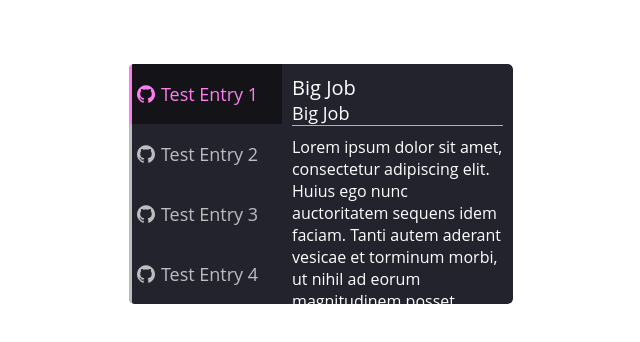
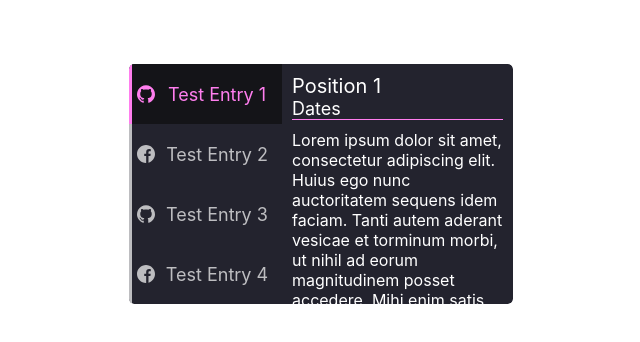
Before and after one commit to matt-bendel/react-info-carousel, a React (Create React App) app: page / in a window 1280 px wide. Shown: the top 342 px of the page, without its empty margins (319-959 px from the left). Built offline with nearby package versions, Linux system fonts and the light colour scheme.

Commit message:
Updating readme and small changes

```diff
--- a/src/App.js
+++ b/src/App.js
@@ -2,10 +2,24 @@ import React from 'react';
 import './App.css';
 import {Carousel} from "./components/react-text-carousel/Carousel";
 import {ReactComponent as GitIcon} from './github-logo.svg';
+import {ReactComponent as FacebookIcon} from './facebook.svg';
 
 const Git = (className) => <GitIcon className={className} />;
-const buttons = [{text: 'Test Entry 1', icon: Git}, {text: 'Test Entry 2', icon: Git}, {text: 'Test Entry 3', icon: Git}, {text: 'Test Entry 4', icon: Git}];
-const rowCon = [{title: 'Big Job', text: 'Lorem ipsum dolor sit amet, consectetur adipiscing elit. Huius ego nunc auctoritatem sequens idem faciam. Tanti autem aderant vesicae et torminum morbi, ut nihil ad eorum magnitudinem posset accedere. Mihi enim satis est, ipsis non satis. Haec dicuntur fortasse ieiunius; Duo Reges: constructio interrete. Sed ad haec, nisi molestum est, habeo quae velim.'}, {title: 'Other Job', text: 'banana job'}, {title: 'Test Job', text: 'banana job'}, {title: 'Yet sanother Job', text: 'banana job'}]
+const FB = (className) => <FacebookIcon className={className} />;
+
+const buttons = [
+    {text: 'Test Entry 1', icon: Git},
+    {text: 'Test Entry 2', icon: FB},
+    {text: 'Test Entry 3', icon: Git},
+    {text: 'Test Entry 4', icon: FB},
+    ];
+
+const rowCon = [
+    {title: 'Position 1', subTitle: 'Dates', text: 'Lorem ipsum dolor sit amet, consectetur adipiscing elit. Huius ego nunc auctoritatem sequens idem faciam. Tanti autem aderant vesicae et torminum morbi, ut nihil ad eorum magnitudinem posset accedere. Mihi enim satis est, ipsis non satis. Haec dicuntur fortasse ieiunius; Duo Reges: constructio interrete. Sed ad haec, nisi molestum est, habeo quae velim.'},
+    {title: 'Position 2', subTitle: 'Dates', text: 'banana job'},
+    {title: 'Position 3', subTitle: 'Dates', text: 'banana job'},
+    {title: 'Position 4', subTitle: 'Dates', text: 'banana job'},
+    ]
 function App() {
   return (
     <div className="App" style={{height: 1000}}>
--- a/src/components/react-text-carousel/Carousel.js
+++ b/src/components/react-text-carousel/Carousel.js
@@ -1,37 +1,36 @@
-import React, {Component, useState} from "react";
+import React from "react";
 import CarouselItem from "./components/CarouselItem";
-import Slide from "react-reveal/Slide";
+import Fade from "react-reveal/Fade";
 import makeCarousel from 'react-reveal/makeCarousel';
 require('./css/carousel.css');
 
 // Props List
-// containerStyle
-// overwriteStyle - Style Object - {width: blah, backgroundColor: white, etc..}
+// customStyles
 // rowButtons - [{text: '', iconLeft: ComponentImage, iconRight: Image}, ...]
 // rowContent - [{title: '', text: '', subTitle: ''}, ...]
-// hoverColorText - hexadecimal color - default green
-// hoverColorBackground - hexadecimal color - default black
 // renderText - Custom render function to your own content for each state function _renderItem(index)
+// customCarousel - custom Carousel render function
+// ReactRevealAnimation - maybe
 
 export const Carousel = (props) => {
     const createTexts = () => {
         return props.rowContent.map( (item, index) => {
-            let key = 'slide' + index;
+            let key = 'Fade' + index;
             return(
-                <Slide key={key} bottom>
+                <Fade key={key} bottom>
                     <div className="text-container">
                         <p className="list-title">
                             {item.title}
                         </p>
                         <p className="list-subtitle">
-                            {item.title}
+                            {item.subTitle}
                         </p>
                         <div className="break" />
                         <p className="list-text">
                             {item.text}
                         </p>
                     </div>
-                </Slide>
+                </Fade>
             );
         });
     }
--- a/src/components/react-text-carousel/css/carousel.css
+++ b/src/components/react-text-carousel/css/carousel.css
@@ -1,6 +1,4 @@
 .root {
-    font-size: 16px;
-    font-family: 'Open Sans';
     color: white;
     height: auto;
     overflow: hidden;
@@ -11,6 +9,10 @@
     --active-text: #ff7eee;
     --bg-primary: #23232e;
     --bg-secondary: #141418;
+    --title-font: 20px;
+    --subtitle-font: 18px;
+    --body-font: 16px;
+    --button-font: 18px;
     border-radius: 5px;
 }
 
@@ -70,19 +72,20 @@
     text-align: center;
     justify-content: center;
     align-items: center;
-    font-size: 18px;
-    margin-left: 5px;
+    font-size: var(--button-font);
+    margin-left: 20px;
 }
 
 .list-text {
     text-align: left;
+    font-size: var(--body-font);
     margin: 0;
     padding: 10px;
 }
 
 .list-subtitle {
     text-align: left;
-    font-size: 18px;
+    font-size: var(--subtitle-font);
     margin: 0;
     padding: 0 10px 0;
 }
@@ -91,7 +94,7 @@
     text-align: left;
     margin: 0;
     padding: 10px 10px 0;
-    font-size: 20px;
+    font-size: var(--title-font);
 }
 
 .list-icon-left {
@@ -101,8 +104,8 @@
     display: flex;
     justify-content: center;
     align-items: center;
-    height: 18px;
-    width: 18px;
+    height: var(--button-font);
+    width: var(--button-font);
 }
 
 .text-container {
```
Also changed, not shown: src/facebook.svg (added), 1 other file (tests, documents, lock files or other folders).
